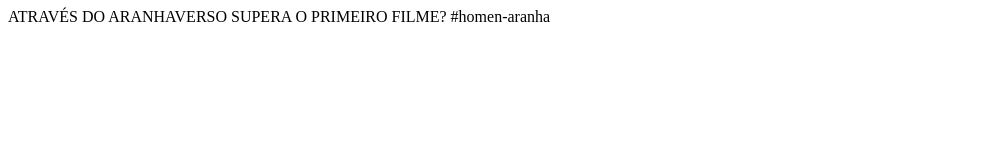
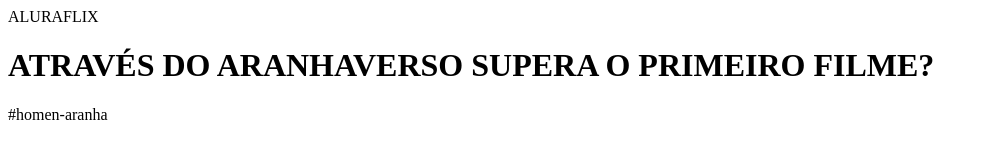
Before and after one commit to ruan016sp/RuanFlix, a plain HTML site: page index.html in a window 1280 px wide. Shown: the whole page, without its empty margins (0-988 px from the left). Drawn offline with Linux system fonts and the light colour scheme.

Commit message:
aula 1 9:04

```diff
--- a/index.html
+++ b/index.html
@@ -1,5 +1,5 @@
+<header>ALURAFLIX</header>
 
 
-
-ATRAVÉS DO ARANHAVERSO SUPERA O PRIMEIRO FILME?
+<h1>ATRAVÉS DO ARANHAVERSO SUPERA O PRIMEIRO FILME?</h1>
 #homen-aranha
```
